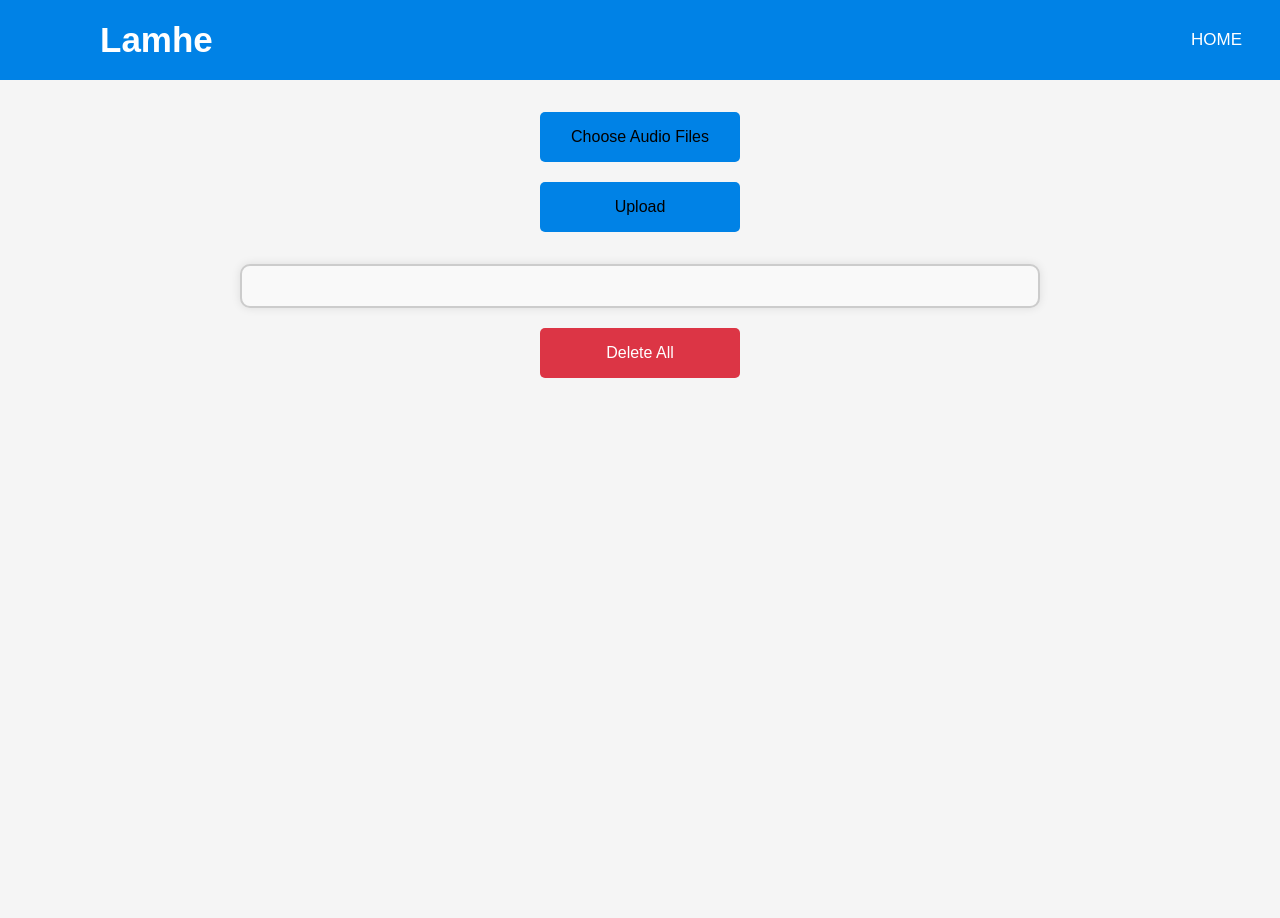
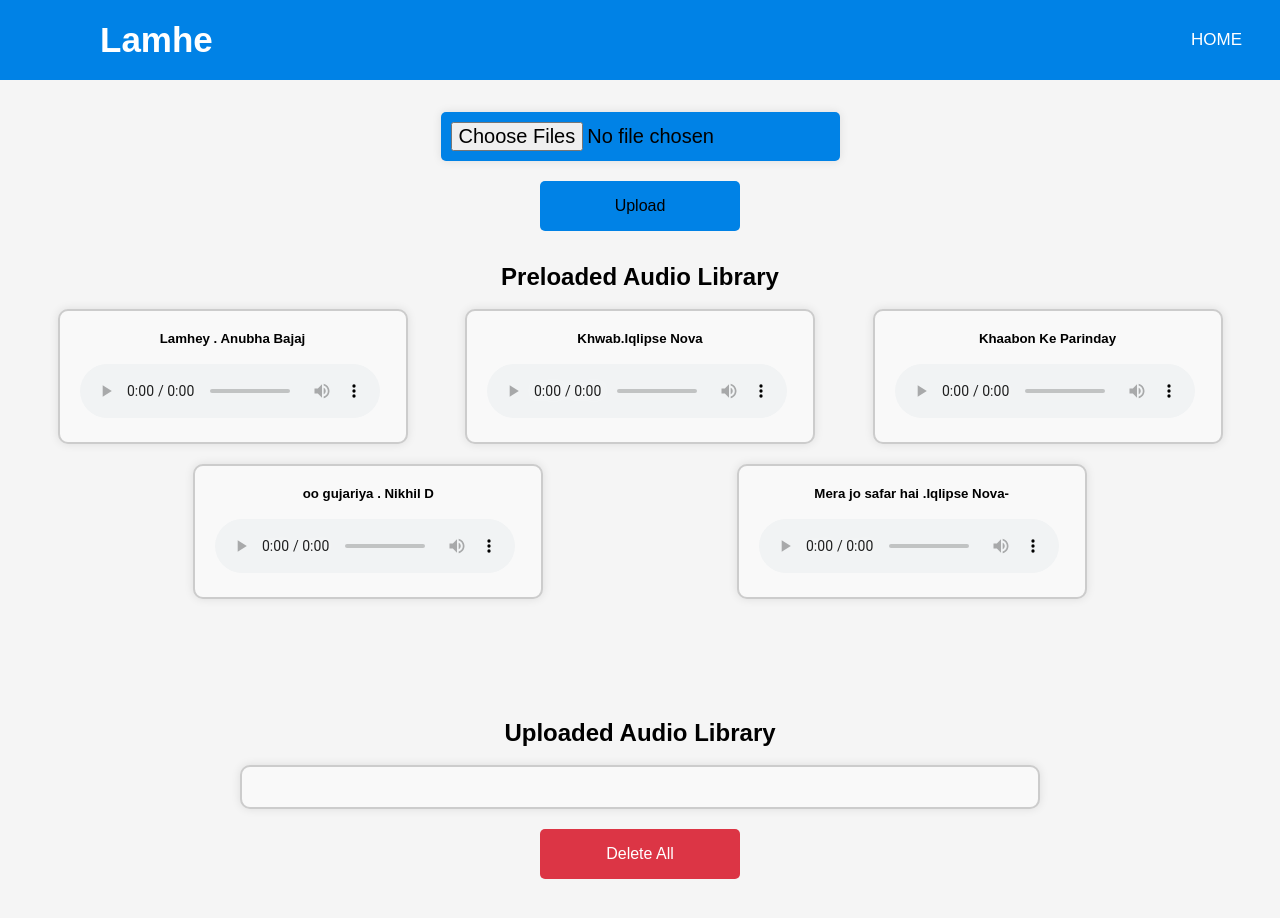
Before and after one commit to kiyohan/lamhe, a plain HTML site: page static/audio.html in a window 1280 px wide. Drawn offline with Linux system fonts and the light colour scheme.

Commit message:
Final_Commit_Milestone2

```diff
--- a/static/audio.html
+++ b/static/audio.html
@@ -11,6 +11,16 @@
         body {
             font-family: 'Jost', sans-serif;
             background-color: whitesmoke;
+          }
+          .bar {
+            position: fixed; /* Fix the navbar position */
+            top: 0;
+            width: 100%;
+            z-index: 9999; /* Set a high z-index to ensure it stays on top */
+          }
+
+          .container {
+            padding-top: 100px; /* Add padding to the top of the container to prevent content from being hidden behind the fixed navbar */
           }
 
           *{
@@ -158,10 +168,10 @@
           }
           .container {
             display: flex;
-
             align-items: center;
             flex-direction: column;
-            height: 100vh;
+            height: fit-content;
+            margin-bottom: 20px;
         }
 
         /* Audio list styles */
@@ -253,7 +263,34 @@
         .highlight {
             background-color: yellow;
         }
-
+        #audioFileInput{
+            background-color: #0082e6;
+            padding: 10px 10px 10px 10px ;
+            font-size: 20px;
+            border-radius: 5px;
+            width: 100%;
+            box-shadow: 0 0 10px rgba(0, 0, 0, 0.1);
+        }
+        .preloaded {
+            display: flex;
+            align-items: center;
+            flex-wrap: wrap;
+            height: fit-content;
+            justify-content: space-evenly;
+        }
+        h5{
+            text-align: center;
+        }
+        #preaudiolist {
+            width: 350px;
+            padding: 20px;
+            border: 2px solid #ccc;
+            border-radius: 10px;
+            background-color: #f9f9f9;
+            box-shadow: 0 0 10px rgba(0, 0, 0, 0.1);
+            margin-bottom: 20px;
+            align-items: center;
+        }
 
     </style>
 </head>
@@ -276,13 +313,56 @@
         <script src="https://kit.fontawesome.com/a076d05399.js"></script>
     </div>
      <div class="upload">
-        <div><button><label for="audioFileInput" class="customFileInput">Choose Audio Files</label></button>
-            <input type="file" id="audioFileInput" accept="audio/*" multiple style="display: none;"></div>
+            <div><input type="file" id="audioFileInput" accept="audio/*" multiple ></div>
             <div><button onclick="uploadAudios()" >Upload</button></div>
            <div id="errorDisplay" class="error" style="display: none;"><p>Incorrect FileType or Audio alreday Uploaded</p></div>
     </div>
+    <h2 style="text-align: center;">Preloaded Audio Library</h2>
+    <br>
+    <div class="preloaded">
+
+
+    <div id="preaudiolist" >
+        <h5>Lamhey . Anubha Bajaj</h5>
+        <br>
+        <audio controls>
+            <source src="Lamhey . Anubha Bajaj.mp3" type="audio/ogg">
+        </audio>
+    </div>
+    <div id="preaudiolist" >
+        <h5>Khwab.Iqlipse Nova</h5>
+        <br>
+        <audio controls>
+            <source src="khwab. Iqlipse Nova.mp3" type="audio/ogg">
+        </audio>
+    </div>
+    <div id="preaudiolist" >
+        <h5>Khaabon Ke Parinday</h5>
+        <br>
+        <audio controls>
+            <source src="Khaabon Ke Parinday.mp3" type="audio/ogg">
+        </audio>
+    </div>
+    <div id="preaudiolist" >
+        <h5>oo gujariya . Nikhil D</h5>
+        <br>
+        <audio controls>
+            <source src="oo gujariya . Nikhil D.mp3" type="audio/ogg">
+        </audio>
+    </div>
+    <div id="preaudiolist" >
+        <h5>Mera jo safar hai .Iqlipse Nova-</h5>
+        <br>
+        <audio controls>
+            <source src="Mera jo safar hai .Iqlipse Nova--hindi.mp3" type="audio/ogg">
+        </audio>
+    </div>
+
+    </div>
 
            <div class="container">
+            <h2>Uploaded Audio Library</h2>
+        <br>
                 <div id="audioList"></div>
                 <button id="deleteAllButton" onclick="deleteAllAudios()">Delete All</button>
             </div>
@@ -335,6 +415,7 @@
             }
         }
     }
+     document.getElementById('audioFileInput').value = '';
 }
 
         function deleteAudio(audioItem, fileName) {
```
Also changed, not shown: 5 other files.
